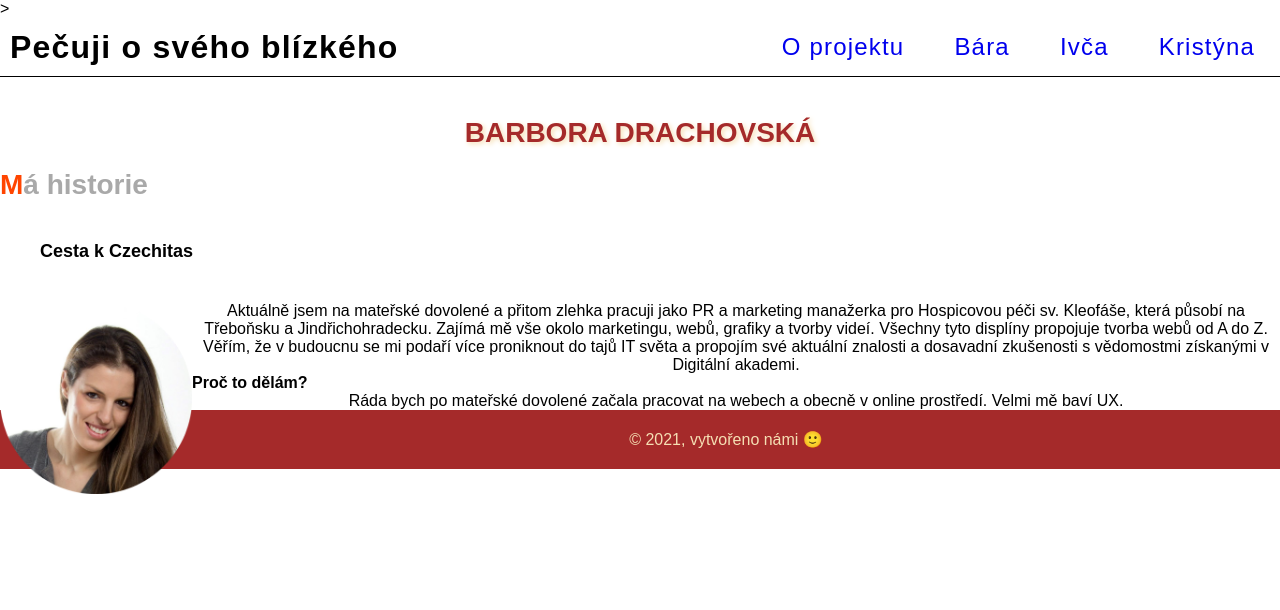
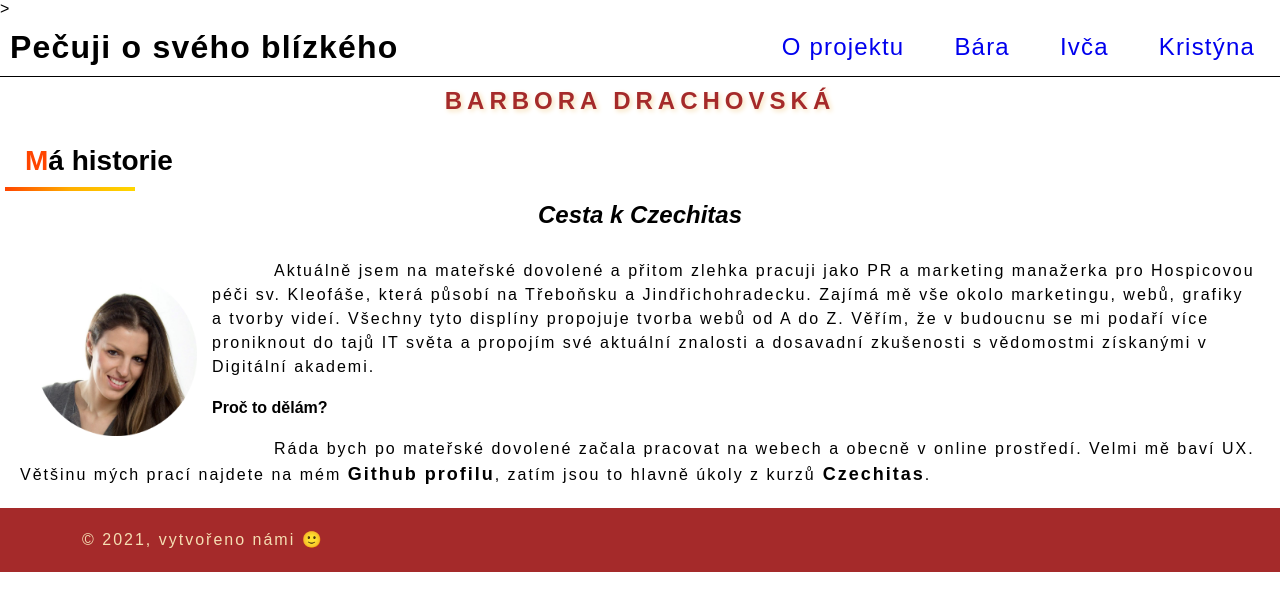
Before and after one commit to KristynRiho/o-projektu, a plain HTML site: page bara.html in a window 1280 px wide. Drawn offline with Linux system fonts and the light colour scheme.

Commit message:
upravy Bara CSS

```diff
--- a/bara.html
+++ b/bara.html
@@ -35,8 +35,8 @@
       </p>
      </div>
     <h4 class="Bara-heading--small">Proč to dělám?</h4>
-    <p>
-   Ráda bych po mateřské dovolené začala pracovat na webech a obecně v online prostředí. Velmi mě baví UX.
+    <p id="bara-proc">
+   Ráda bych po mateřské dovolené začala pracovat na webech a obecně v online prostředí. Velmi mě baví UX. Většinu mých prací najdete na mém  <a href="https://github.com/bdrachovska" target="_blank"> Github profilu</a>, zatím jsou to hlavně úkoly z kurzů<a href="https://www.czechitas.cz/cs/" target="_blank"> Czechitas</a>.
     </p>
   </section>
     <!-- FOOTER -->
--- a/style.css
+++ b/style.css
@@ -47,7 +47,7 @@ body {
 .menu__item a:focus,
 .menu__item a:active {
   background-color: brown;
-  color: beige;
+  color: aliceblue;
 }
 
 /**** MAIN *****/
@@ -109,26 +109,61 @@ footer p {
 .profil {
   max-width: 15vw;
   float: left;
+  padding: 15px;
 }
 .bara-container p {
-  text-align: center;
+  padding: 20px;
   font-family: 'Karla', sans-serif;
+  letter-spacing: 2px;
+  line-height: 1.5;
+}
+
+.bara-container p {
+  text-indent: 5%;
+  text-align: left;
 }
 .bara-heading--main {
-  color: darkgrey;
+  color: black;
   font-size: 28px;
   margin-top: 10px;
+  margin-left: 25px;
 }
-
+.bara-container h2 {
+  text-align: center;
+  padding: 10px 5px;
+  text-transform: uppercase;
+  letter-spacing: 5px;
+  font-size: 24px;
+}
 .bara-heading--main::first-letter {
   color: orangered;
 }
-.bara-heading--small {
-  font-size: 18px;
-  text-align: left;
-  margin: 40px;
+.bara-heading--main::after {
+  content: '';
+  display: block;
+  width: 130px;
+  padding: 2px;
+  background: linear-gradient(to right, orangered, rgb(255, 174, 0), gold);
+  margin: 10px 0 10px -20px;
 }
 
+.bara-heading--small {
+  font-size: 24px;
+  text-align: center;
+  font-style: italic;
+  margin: 10px 0;
+}
+
+#bara-proc a {
+  color: black;
+  font-weight: 700;
+  text-decoration: none;
+  font-size: 18px;
+}
+#bara-proc a:hover {
+  background-color: brown;
+  color: beige;
+}
 /* *** IVČA *** */
 .ivku-container p {
   text-indent: 5%;
```
Also changed, not shown: kristyna.html (+1 -1 lines).
